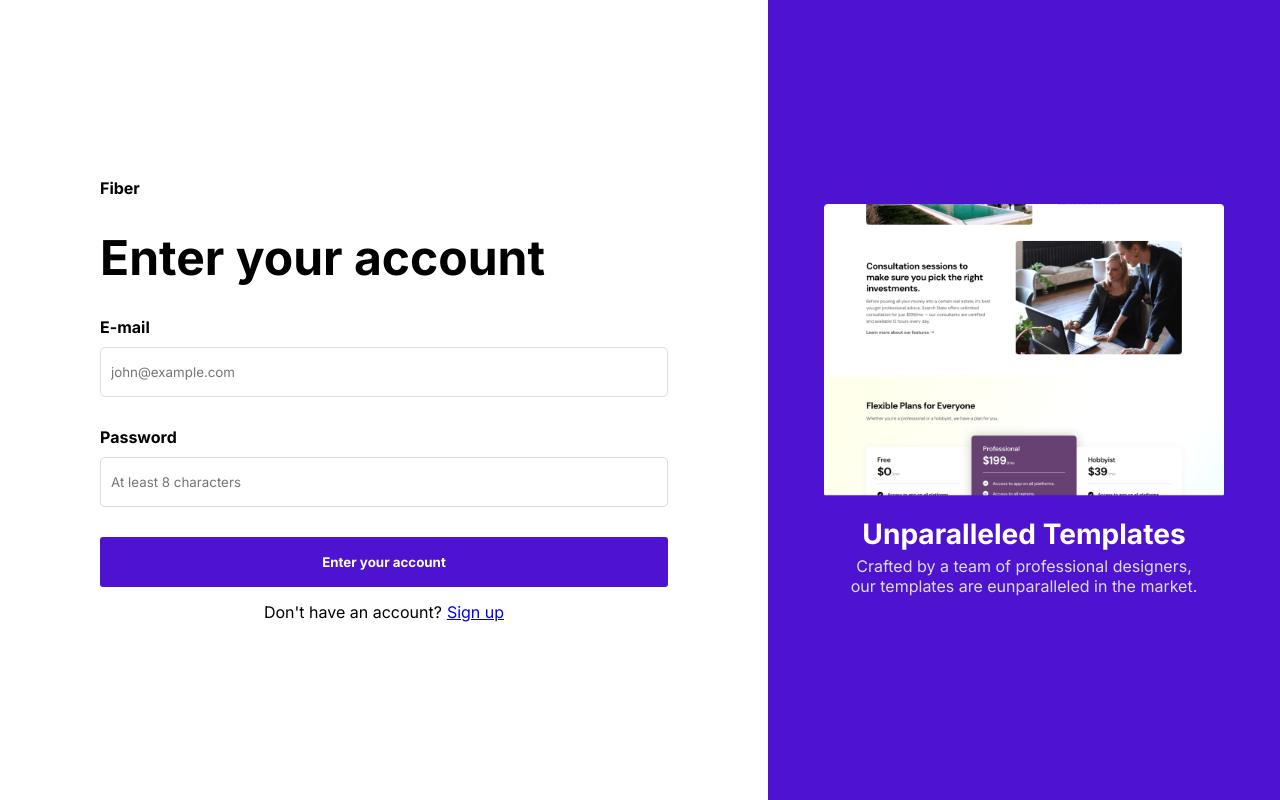
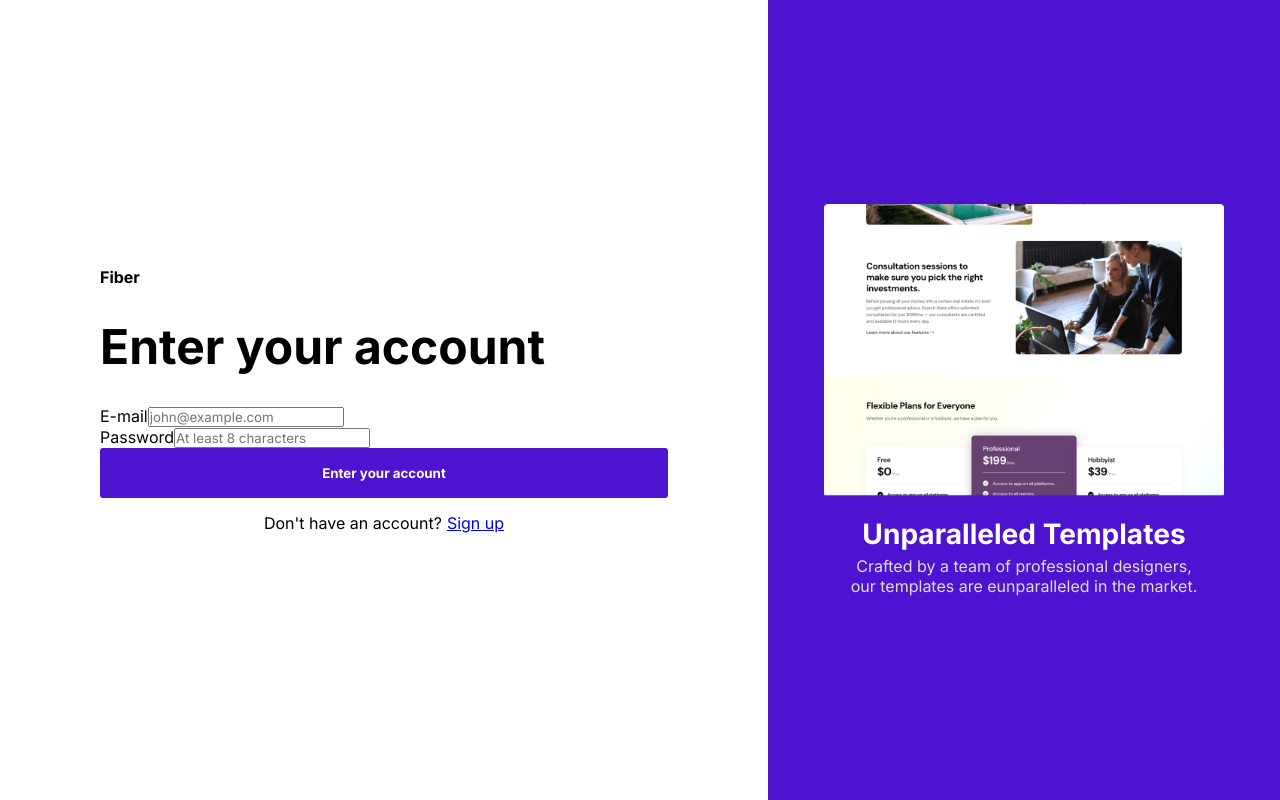
Before and after one commit to lucas-wendell/fiber-landing-page, a React (Vite) app: page /signIn in a window 1280 px wide. Built offline with nearby package versions, Linux system fonts and the light colour scheme.

Commit message:
change inputs from SignInForm

```diff
--- a/src/components/SignInForm/index.jsx
+++ b/src/components/SignInForm/index.jsx
@@ -3,6 +3,7 @@ import { Link } from 'react-router-dom';
 
 import { Button } from '../Button';
 import { useForm } from 'react-hook-form';
+import { Input } from '../Input';
 
 export const SignInForm = () => {
 	const {
@@ -17,42 +18,32 @@ export const SignInForm = () => {
 
 	return (
 		<form className="form" onSubmit={handleSubmit(onSubmit)}>
-			<label>
-				E-mail
-				<input
+			<Input
+				labelText="E-mail"
 				type="email"
-					error={errors.email ? 'true' : 'false'}
 				placeholder="john@example.com"
-					{...register('email', {
+				register={register('email', {
 					required: 'Required',
 					pattern: {
 						value: /[a-z0-9]+@[a-z]+\.[a-z]{2,3}/,
 						message: 'Entered value does not match email format',
 					},
 				})}
+				error={errors.email}
 			/>
-				{errors.email && (
-					<span className="errorMessage">{errors.email.message}</span>
-				)}
-			</label>
-			<label>
-				Password
-				<input
-					error={errors.password ? 'true' : 'false'}
+			<Input
+				labelText="Password"
 				type="password"
 				placeholder="At least 8 characters"
-					{...register('password', {
+				register={register('password', {
 					required: 'Required',
 					minLength: {
 						value: 3,
 						message: 'Your password must be more than 3 characters',
 					},
 				})}
+				error={errors.password}
 			/>
-				{errors.password && (
-					<span className="errorMessage">{errors.password.message}</span>
-				)}
-			</label>
 
 			<div className="buttonDiv">
 				<Button width={'100%'}>Enter your account</Button>
--- a/src/components/SignInForm/style.css
+++ b/src/components/SignInForm/style.css
@@ -4,35 +4,10 @@
 	flex-direction: column;
 }
 
-.form .errorMessage {
-	color: crimson;
-	font-weight: 400;
-}
-
-.form input {
-	width: 100%;
-	height: 50px;
-	border: 1px solid #ddd;
-	border-radius: 5px;
-	margin-top: 10px;
-	padding-left: 10px;
-	margin-bottom: 5px;
-}
-
-.form input[error='true'] {
-	border: 1px solid crimson;
-}
-
-.form label {
-	font-weight: 700;
-	margin-bottom: 25px;
-}
-
 .form .buttonDiv {
 	display: flex;
 	flex-direction: column;
 	gap: 15px;
-
 	align-items: center;
 }
 
```
Lines whose indentation alone changed are shown as unchanged.
